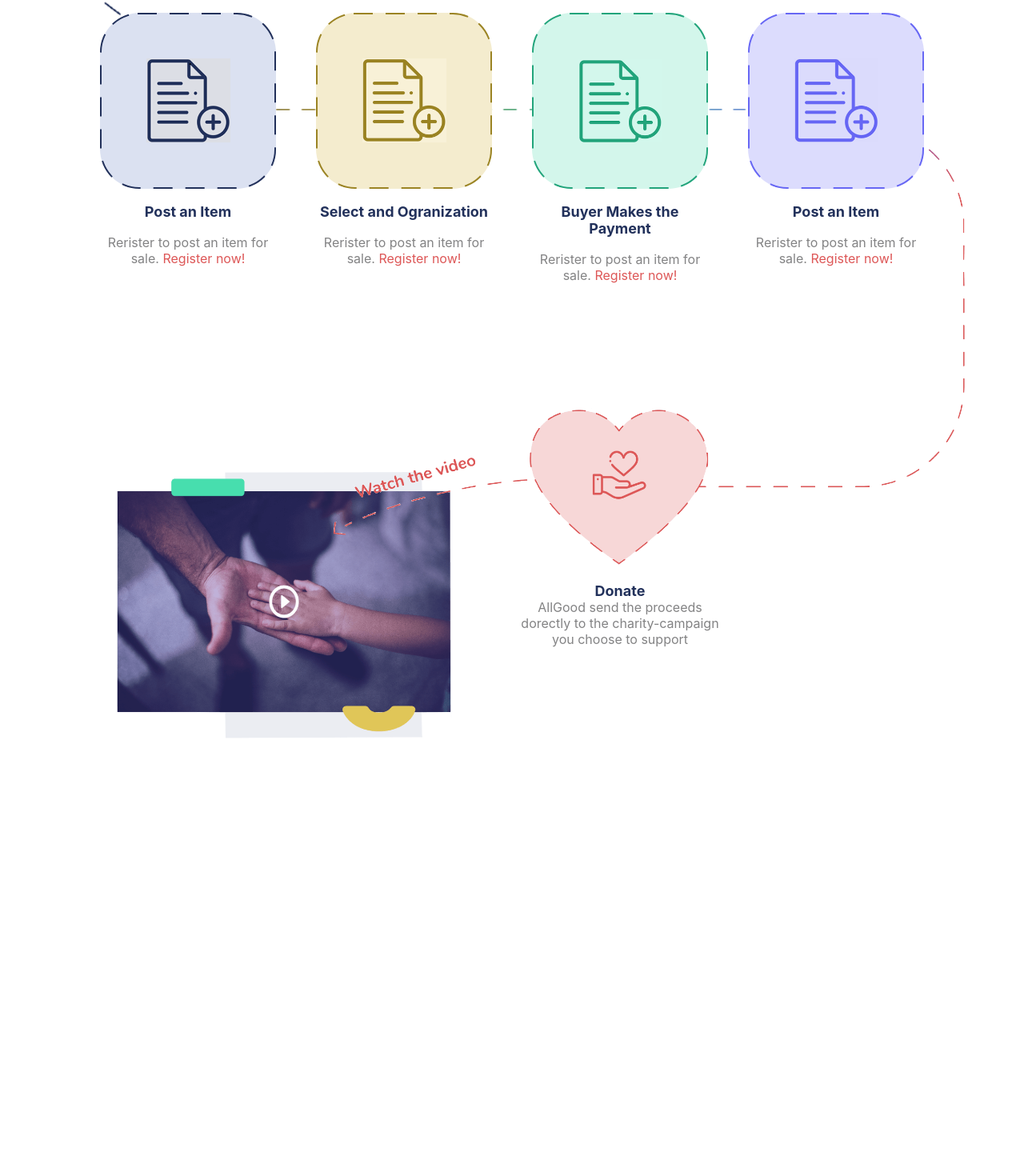
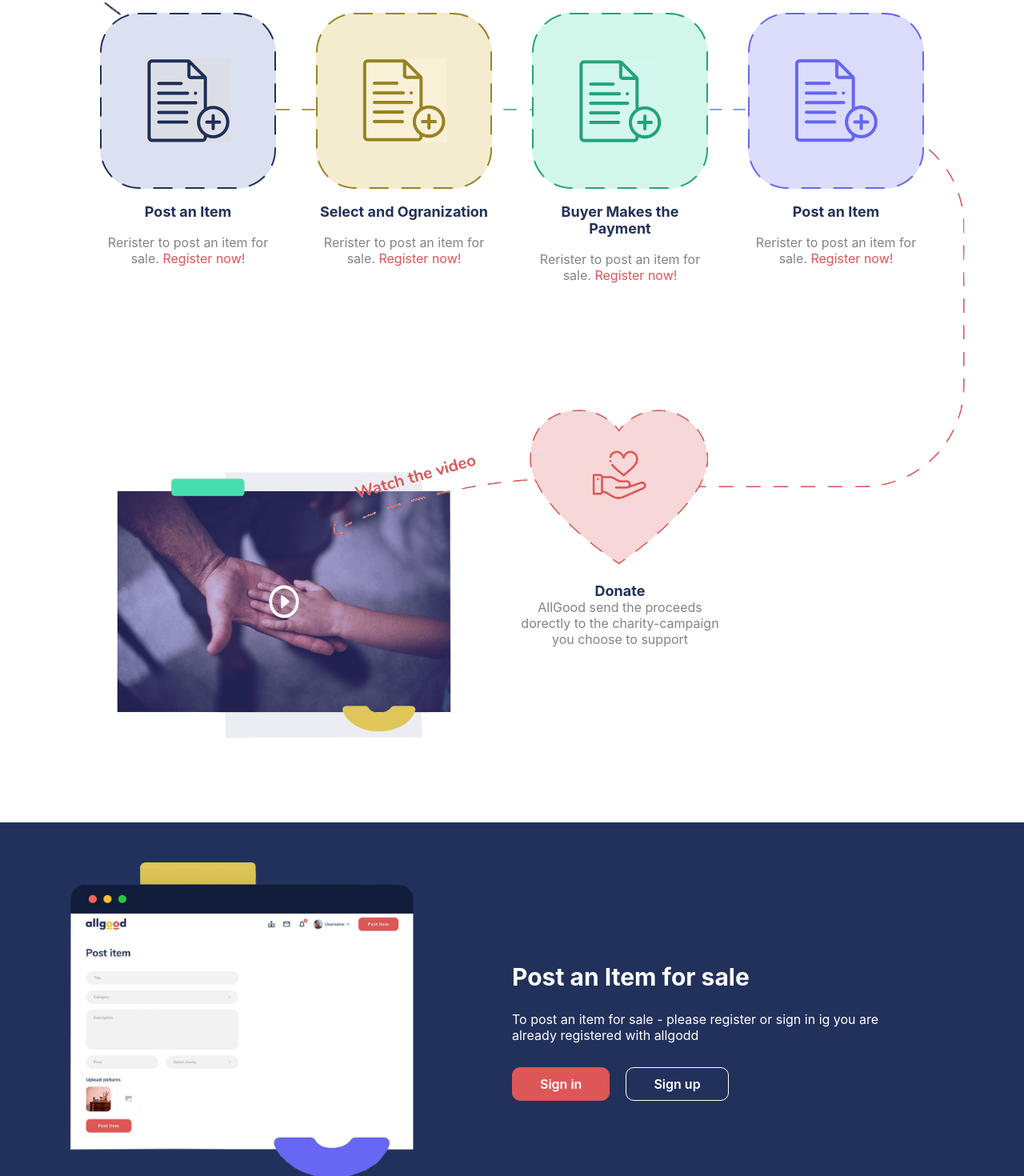
Before and after one commit to interuros/allgood, a React (Create React App) app: page / in a window 1280 px wide. Shown: the part 871-2341 px from the top of the page at 80% size. Before the commit the page ends 1849 px from the top, so only its background shows below. Built offline with nearby package versions, Linux system fonts and the light colour scheme.

Commit message:
buttons and post components

```diff
--- a/src/components/app/App.js
+++ b/src/components/app/App.js
@@ -6,6 +6,7 @@ import './App.scss';
 import Navigation from '../navigation/Navigation'
 import Hero from '../hero/Hero'
 import HowItWorks from '../how_it_works/HowItWorks'
+import Post from '../post/Post'
 
 
 class App extends Component {
@@ -45,7 +46,8 @@ class App extends Component {
       <div className="App">
         <Navigation mobile={this.isMobile()}/>
         <Hero mobile={this.isMobile()}/>
-        <HowItWorks mobile={this.isMobile()}/>
+        <HowItWorks/>
+        <Post/>
       </div>
     );
   }
--- a/src/components/app/App.scss
+++ b/src/components/app/App.scss
@@ -22,7 +22,7 @@ ul {
 }
 
 .section-title {
-    font-size: 35px;
+    font-size: 40px;
     color: $textBlue;
     margin: 0;
 }
@@ -30,9 +30,16 @@ ul {
 
 section {
     max-width: 1920px;
+
+    &--blue {
+        background-color: $primaryBlue;
+    }
 }
 
-.section__header {
+
+.section {
+
+    &__header {
         &--divider {
             &::after {
                 content: "";
@@ -47,3 +54,9 @@ section {
             }
         }
     }
+
+    &--blue {
+        background-color: $primaryBlue;
+    }
+
+}
--- /dev/null
+++ b/src/components/buttons/Buttons.js
@@ -0,0 +1,20 @@
+import React, { Component } from 'react'
+
+class Buttons extends Component {
+
+    render() {
+        return (
+            <div className="buttons">
+                <a href={void(0)} className="button button--red">
+                    <span>Sign in</span>
+                </a>
+                <a href={void(0)} className="button button--white">
+                    <span>Sign up</span>
+                </a>
+            </div>
+        )
+    }
+}
+
+
+export default Buttons;
--- a/src/components/how_it_works/HowItWorks.scss
+++ b/src/components/how_it_works/HowItWorks.scss
@@ -4,7 +4,7 @@
 
 
 .howitworks {
-    padding: 50px 100px;
+    padding: 50px 100px 100px 100px;
 
     &__header {
         text-align: center;
@@ -260,7 +260,7 @@
 
     @media only screen and (max-width: 900px) {
         & {
-            padding: 50px 20px;
+            padding: 50px 20px 100px 20px;
         }
     }
 }
--- a/src/components/navigation/Navigation.js
+++ b/src/components/navigation/Navigation.js
@@ -1,11 +1,13 @@
 import React, { Component } from 'react'
 import { faEnvelope, faBell, faChevronDown, faSearch } from "@fortawesome/free-solid-svg-icons";
 import { FontAwesomeIcon } from '@fortawesome/react-fontawesome'
+import Buttons from '../buttons/Buttons'
 
 import './Navigation.scss'
 import desktopLogo from '../../assets/logo.png'
 import mobileLogo from '../../assets/logo-mobile.png'
 import accImg from '../../assets/account_default.jpg'
+
 
 class Navigation extends Component {
 
@@ -66,14 +68,7 @@ class Navigation extends Component {
                         </li>
                     </ul>
                     <div className="navigation__links__account">
-                        <div className="navigation__links__account__out">
-                            <a href={void(0)} className="button button--red">
-                                <span>Sign in</span>
-                            </a>
-                            <a href={void(0)} className="button button--white">
-                                <span>Sign up</span>
-                            </a>
-                        </div>
+                        <Buttons/>
                         <div className="navigation__links__account__in hide">
                             <a href={void(0)} className="navigation__links__account__in__icon">
                                 <FontAwesomeIcon icon={faEnvelope} />
--- a/src/components/navigation/Navigation.scss
+++ b/src/components/navigation/Navigation.scss
@@ -62,16 +62,6 @@
 
         &__account {
 
-
-            /* logged out menu styles */
-            &__out {
-
-
-                & .button--red {
-
-                    margin-right: 20px;
-                }
-            }
 
             /* logged in menu styles */
             &__in {
--- /dev/null
+++ b/src/components/post/Post.js
@@ -0,0 +1,38 @@
+import React, {Component} from 'react';
+import Buttons from '../buttons/Buttons'
+
+
+
+import './Post.scss';
+
+import img from "../../assets/post-img.png";
+
+
+class Post extends Component {
+
+
+    render() {
+
+
+        return (
+            <section className="post section--blue">
+                <div className="post__img">
+                    <img src={img} alt=""/>
+                </div>
+                <div className="post__content">
+                    <h2 className="post__content__title">
+                        Post an Item for sale
+                    </h2>
+                    <p className="post__content__text">
+                        To post an item for sale - please register
+                        or sign in ig you are already registered with allgodd
+                    </p>
+                    <Buttons/>
+                </div>
+            </section>
+        )
+    }
+}
+
+
+export default Post;
--- /dev/null
+++ b/src/components/post/Post.scss
@@ -0,0 +1,69 @@
+@import '../../styles/abstracts/_variables';
+@import '../../styles/abstracts/_mixins';
+
+
+
+.post {
+    @include flex-box(flex, space-between, center);
+    padding: 50px 80px;
+
+    & > * {
+        width: 50%;
+    }
+
+    &__img {
+        & img {
+            width: 80%;
+        }
+    }
+
+    &__content {
+        color: $textWhite;
+
+        &__title {
+            font-size: 30px;
+        }
+
+        &__text {
+            margin-bottom: 30px;
+            max-width: 500px;
+        }
+    }
+
+
+    @media only screen and (max-width: 900px) {
+        & {
+            flex-wrap: wrap;
+            padding: 50px 10px;
+            & > * {
+                width: 100%;
+            }
+
+            &__img {
+                order: 2;
+
+                & img {
+                    width: 100%;
+                }
+            }
+
+            &__content {
+                text-align: center;
+                margin-bottom: 50px;
+
+                &__text {
+                    margin: 0 auto 30px auto;
+                }
+
+            }
+
+            & .buttons {
+                justify-content: center;
+            }
+
+            & .button {
+                padding: 10px 34px;
+            }
+        }
+    }
+}
--- a/src/styles/components/buttons.scss
+++ b/src/styles/components/buttons.scss
@@ -1,3 +1,8 @@
+
+.buttons {
+    display: flex;
+}
+
 .button {
 
     color: $textWhite;
@@ -10,6 +15,7 @@
     &--red {
         background-color: $primaryRed;
         border: 1px solid $primaryRed;
+        margin-right: 20px;
         &:hover {
             background-color: transparent;
             color: $primaryRed;
```
Lines whose indentation alone changed are shown as unchanged.
